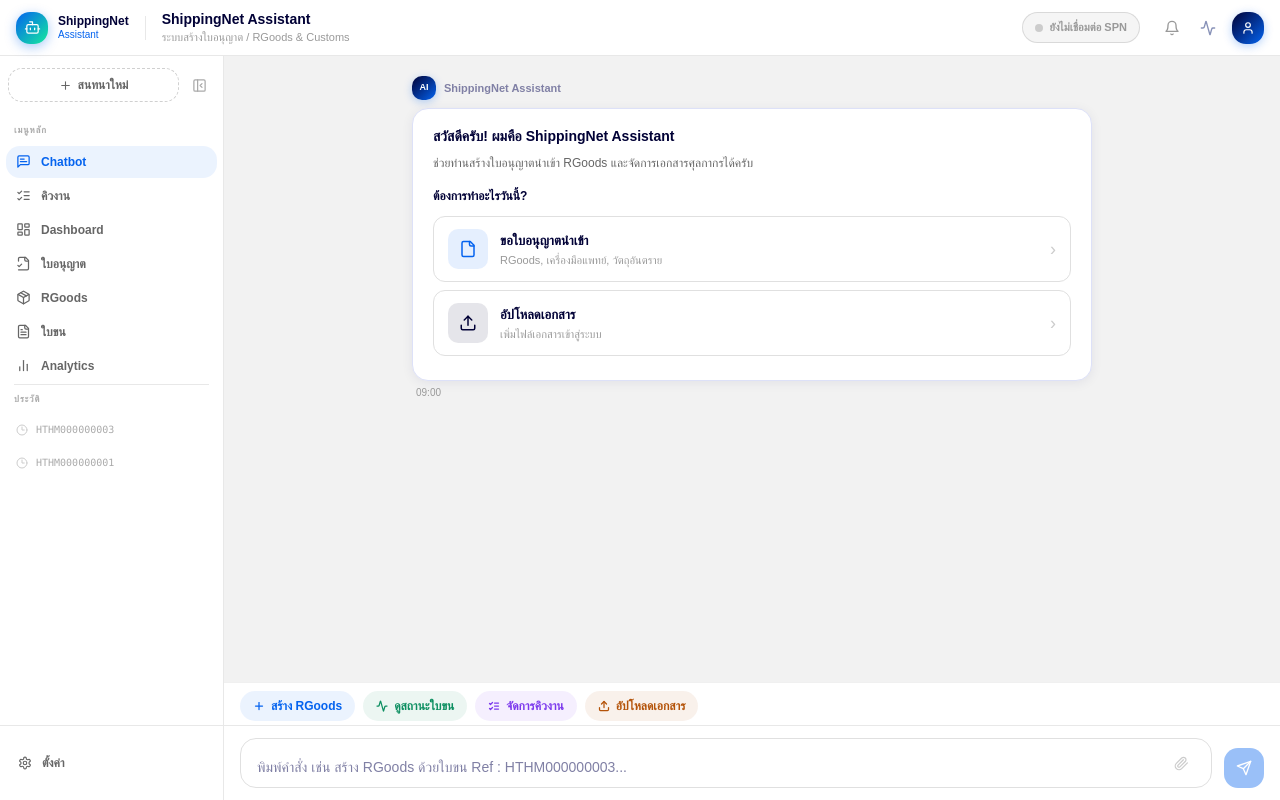
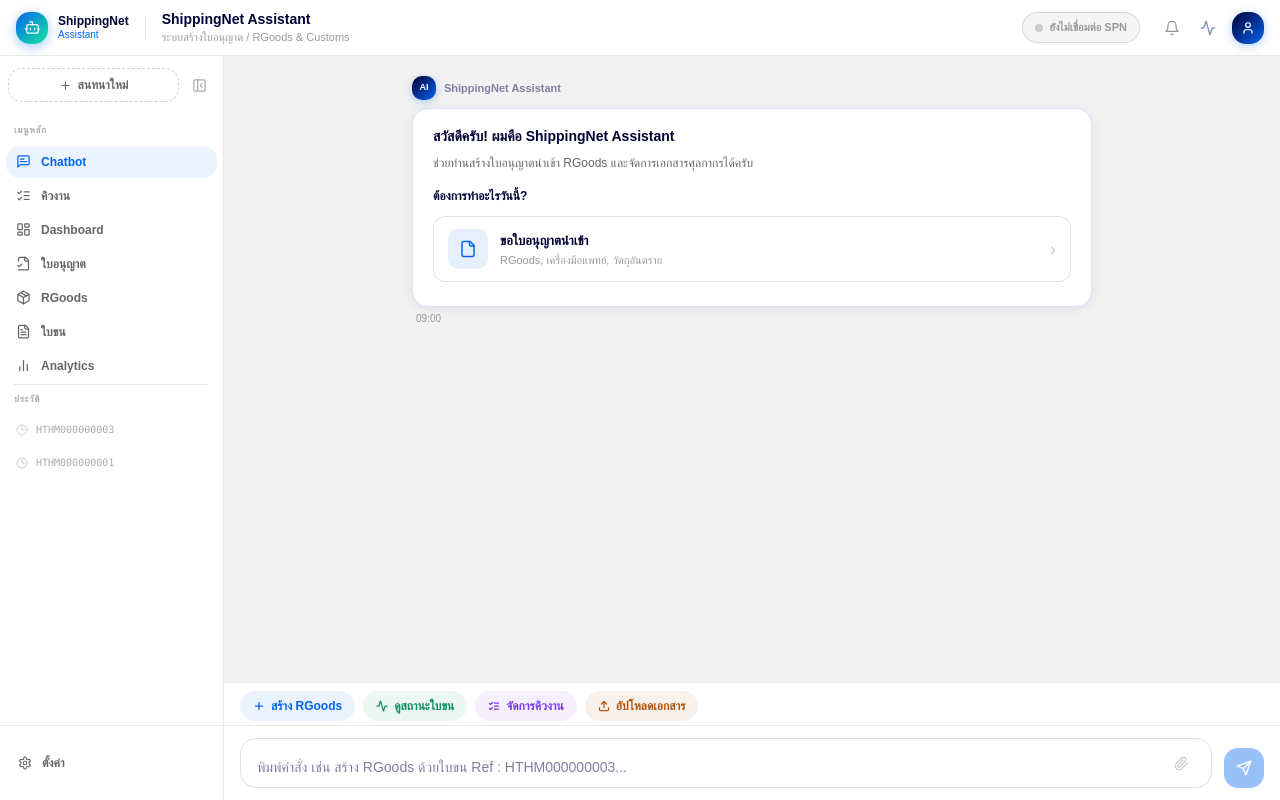
Before and after one commit to nui-github/Amethyst, a Next.js app: page / in a window 1280 px wide. Built offline with nearby package versions, Linux system fonts and the light colour scheme; a web font is replaced by a local one.

Commit message:
feat: remove อัปโหลดเอกสาร from welcome menu
Co-Authored-By: Claude Sonnet 4.6 <noreply@anthropic.com>

```diff
--- a/src/app/page.tsx
+++ b/src/app/page.tsx
@@ -82,7 +82,6 @@ const WELCOME_CONTENT = `<div>
   <p style="font-size:12px;color:${C.n600};margin:0 0 14px;line-height:1.6">ช่วยท่านสร้างใบอนุญาตนำเข้า RGoods และจัดการเอกสารศุลกากรได้ครับ</p>
   <p style="font-size:12px;font-weight:600;color:${C.navy};margin:0 0 10px">ต้องการทำอะไรวันนี้?</p>
   ${menuCard('window.__chat?.showImportLicenseMenu()', icFile(C.blue,18), 'ขอใบอนุญาตนำเข้า', 'RGoods, เครื่องมือแพทย์, วัตถุอันตราย', C.blue)}
-  ${menuCard('window.__chat?.triggerFullUpload()', icUpload(C.navy,18), 'อัปโหลดเอกสาร', 'เพิ่มไฟล์เอกสารเข้าสู่ระบบ', C.navy)}
 </div>`
 
 const WELCOME: ChatMessage = { id: 'welcome', role: 'bot', content: WELCOME_CONTENT, time: '09:00', isHtml: true }
```
